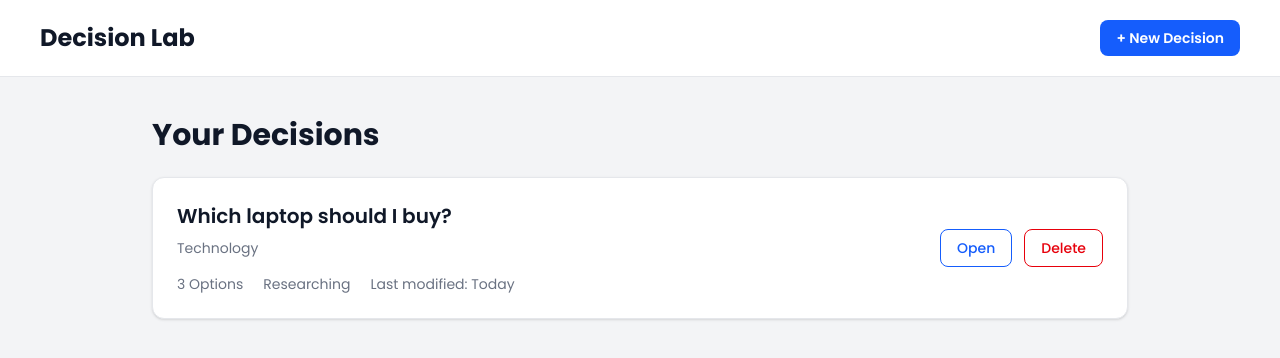
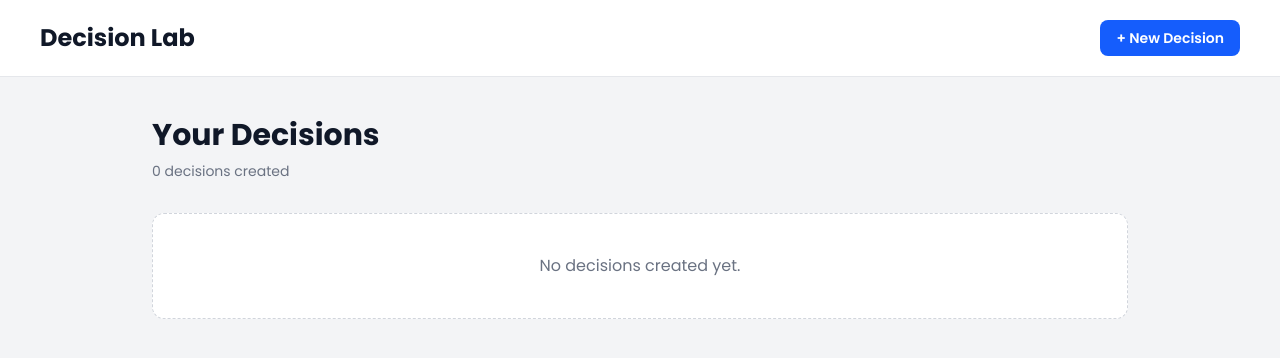
Before and after one commit to sameerakmal/DecisionLab, a React (Vite) app: page /decisions in a window 1280 px wide. Shown: the top 358 px of the page. Built offline with nearby package versions, Linux system fonts and the light colour scheme.

Commit message:
Load saved decisions on dashboard

```diff
--- a/src/pages/CreateDecision.tsx
+++ b/src/pages/CreateDecision.tsx
@@ -2,6 +2,7 @@ import { useState } from "react";
 import type { Decision } from "../types/decision";
 import { saveDecision } from "../utils/storage";
 import { useNavigate } from "react-router-dom";
+
 const CreateDecision = () => {
   const [title, setTitle] = useState("");
   const [context, setContext] = useState("");
--- a/src/pages/Dashboard.tsx
+++ b/src/pages/Dashboard.tsx
@@ -1,4 +1,15 @@
+import { useState, useEffect } from "react";
+import type { Decision } from "../types/decision";
+import { getDecisions } from "../utils/storage";
 function Dashboard() {
+  const [decisions, setDecisions] = useState<Decision[]>([]);
+
+  useEffect(() => {
+    const savedDecisions = getDecisions();
+
+    setDecisions(savedDecisions);
+
+  }, []);
   return (
     <div className="min-h-screen bg-gray-100">
       <header className="flex items-center justify-between bg-white px-10 py-5 border-b border-gray-200">
@@ -9,23 +20,36 @@ function Dashboard() {
       </header>
 
       <main className="mx-auto max-w-5xl px-6 py-10">
-        <h2 className="mb-6 text-3xl font-bold text-gray-900">
-          Your Decisions
-        </h2>
+        <div className="mb-8 flex items-center justify-between">
+          <div>
+            <h2 className="text-3xl font-bold text-gray-900">Your Decisions</h2>
 
+            <p className="mt-2 text-sm text-gray-500">
+              {decisions.length}{" "}
+              {decisions.length === 1 ? "decision" : "decisions"} created
+            </p>
+          </div>
+        </div>
+
+        {decisions.length === 0 ? (
+          <div className="rounded-xl border border-dashed border-gray-300 bg-white p-10 text-center">
+            <p className="text-gray-500">No decisions created yet.</p>
+          </div>
+        ) : (
           <section className="flex flex-col gap-4">
-          <div className="flex items-center justify-between rounded-xl border border-gray-200 bg-white p-6 shadow-sm">
+           {decisions.map((decision) => (
+              <div key={decision.id} className="flex items-center justify-between rounded-xl border border-gray-200 bg-white p-6 shadow-sm">
                 <div>
                   <h3 className="mb-2 text-xl font-semibold text-gray-900">
-                Which laptop should I buy?
+                    {decision.title}
                   </h3>
 
-              <p className="mb-4 text-sm text-gray-500">Technology</p>
+                  <p className="mb-4 text-sm text-gray-500">{decision.category}</p>
 
                   <div className="flex gap-5 text-sm text-gray-500">
-                <span>3 Options</span>
-                <span>Researching</span>
-                <span>Last modified: Today</span>
+                    <span>{decision.options.length} options</span>
+                    <span>{decision.status}</span>
+                    <span>Last modified: {new Date(decision.updatedAt).toLocaleDateString()}</span>
                   </div>
                 </div>
 
@@ -39,7 +63,9 @@ function Dashboard() {
                   </button>
                 </div>
               </div>
+           ))}
           </section>
+        )}
       </main>
     </div>
   );
--- a/src/utils/storage.ts
+++ b/src/utils/storage.ts
@@ -15,3 +15,13 @@ export function saveDecision(decision: Decision): Decision[] {
 
   return decisions;
 }
+
+export function getDecisions() : Decision[]{
+    const storedDecisions = localStorage.getItem(STORAGE_KEY);
+
+    if(!storedDecisions){
+        return [];
+    }
+
+    return JSON.parse(storedDecisions);
+}
```
Lines whose indentation alone changed are shown as unchanged.
